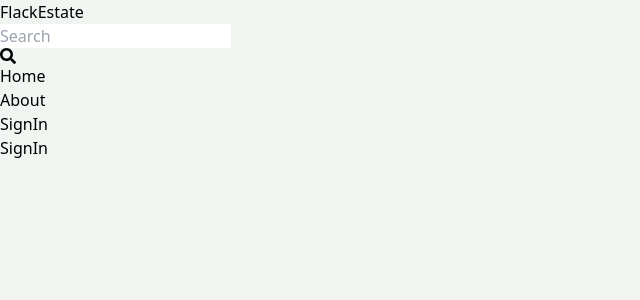
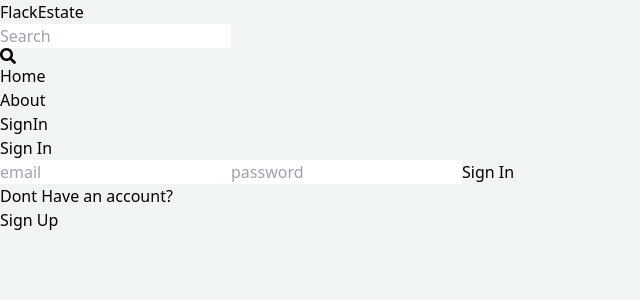
Before and after one commit to Kaustubh-404/MERN-RealEstate, a React (Vite) app in the folder Client/: page /signin in a window 1280 px wide. Shown: the top 300 px of the page, without its empty margins (0-640 px from the left). Built offline with nearby package versions, Linux system fonts and the light colour scheme.

Commit message:
complete signin page functionality

```diff
--- a/Client/src/pages/SignIn.jsx
+++ b/Client/src/pages/SignIn.jsx
@@ -1,9 +1,68 @@
-import React from 'react'
+import React, { useState } from 'react'
+import {Link , useNavigate} from 'react-router-dom'
 
-const SignIn = () => {
+export default function SignIn() {
+
+  const [formData, setFormData] = useState({});
+  const [error, setError] = useState(null);
+  const [loading, setLoading] = useState(false);
+  const navigate = useNavigate();
+
+  const handleChange = (e) => {
+    setFormData(
+      {
+        ...formData,
+        [e.target.id]: e.target.value,
+      }
+    );
+  };
+
+  const handleSubmit = async (e) => {
+     e.preventDefault();
+     try {
+      setLoading(true);
+     const res = await fetch('/api/auth/signin',
+      {
+        method: 'POST',
+        headers: {
+          'Content-Type': 'application/json',
+        },
+        body: JSON.stringify(formData),
+      }
+     );
+     const data = await res.json();
+     if(data.success === false) {
+      setError(data.message);
+      setLoading(false);
+      return;
+     }
+       setLoading(false);
+       setError(null);
+       navigate('/');
+
+     } catch (error) {
+       setLoading(false);
+       setError(error.message);
+     }
+
+  };
+
   return (
-    <div>SignIn</div>
+    <div className='p-3 max-w-lg mx-auto'>
+      <h1 className='text-3xl text-center font-semibold my-7'>Sign In</h1>
+      <form onSubmit={handleSubmit} className='flex flex-col gap-4 '>
+        <input type='email' placeholder='email' className='border p-3 rounded-lg' id='email' onClick={handleChange}/>
+        <input type='password' placeholder='password' className='border p-3 rounded-lg' id='password' onClick={handleChange}/>
+        <button disabled={loading} className='bg-slate-700 text-white p-3 rounded-lg uppercase hover:opacity-95 disabled:opacity-80'>{loading ? 'Loading...' : 'Sign In'}</button>
+      </form>
+
+      <div className='flex gap-2 mt-5'>
+        <p>Dont Have an account?</p>
+        <Link to={'/signup'}>
+          <span className='text-blue-700 '>Sign Up</span>
+        </Link>
+      </div>
+      {error && <p className='text-red-500 mt-5 '>{error}</p>}
+    </div>
   )
 }
-
-export default SignIn
```
